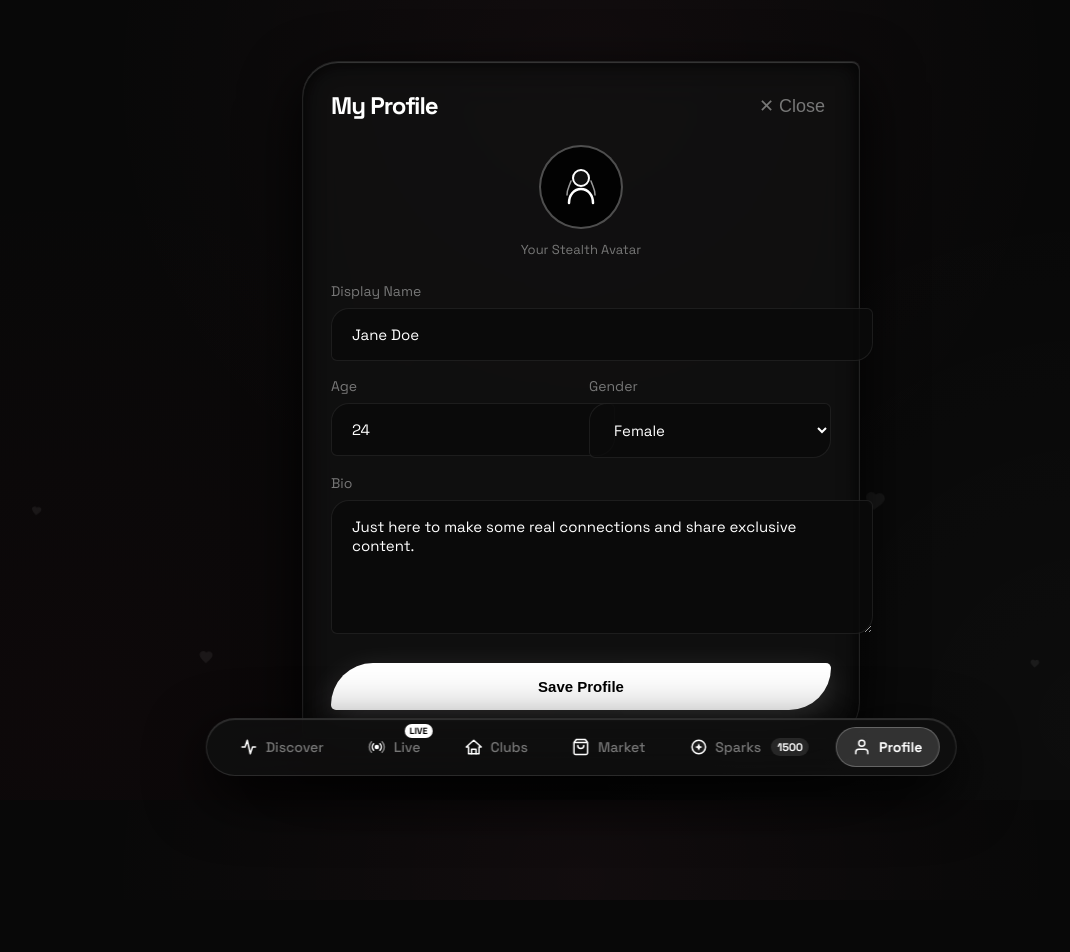
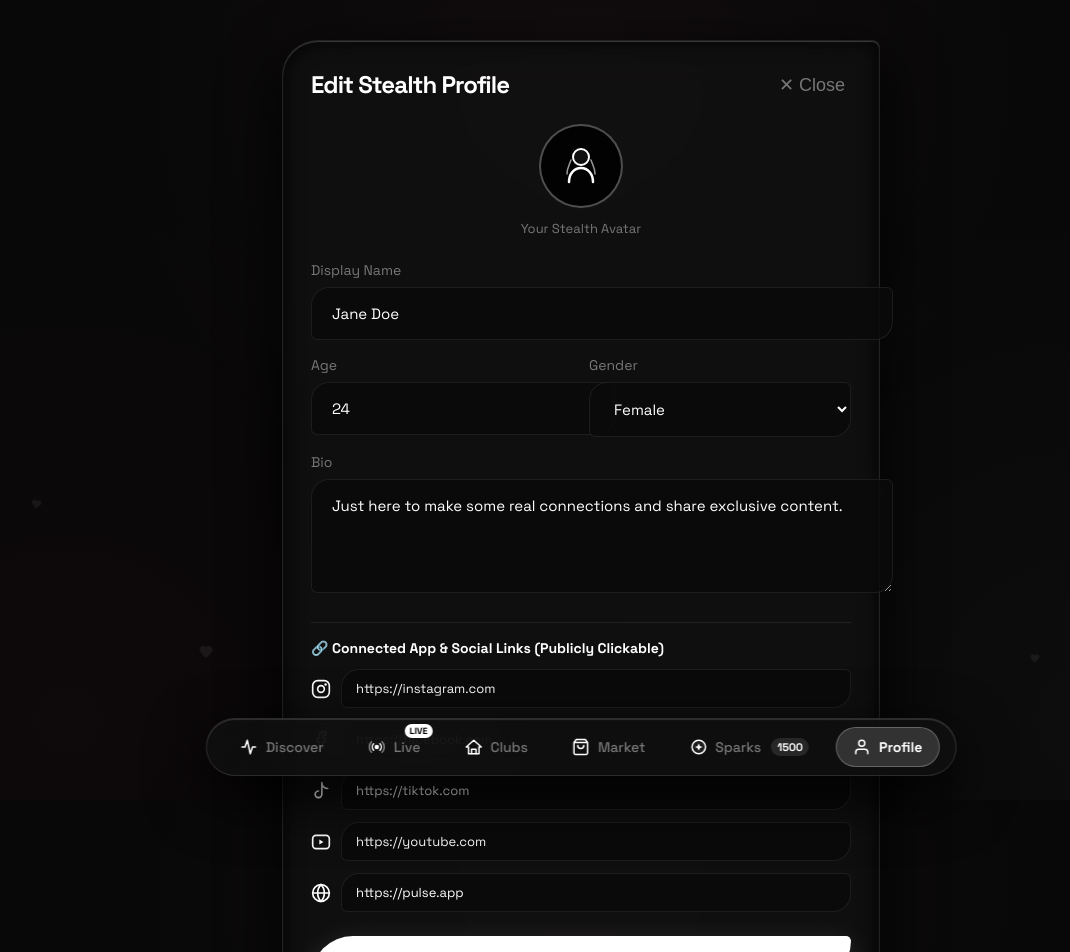
Before and after one commit to gauravpatkotwar/pulse-dating-app, a Next.js app: page /profile in a window 1280 px wide. Shown: the top 952 px of the page, without its empty margins (59-1129 px from the left). Before the commit the page ends 900 px from the top, so only its background shows below. Built offline with nearby package versions, Linux system fonts and the light colour scheme.

Commit message:
feat: add editable and clickable public social app links (Instagram, Facebook, TikTok, YouTube, Website)

```diff
--- a/src/app/components/Icons.tsx
+++ b/src/app/components/Icons.tsx
@@ -187,3 +187,48 @@ export function CurrencyCoinIcon({ size = 20, color = "#FFFFFF" }: IconProps) {
     </svg>
   );
 }
+
+// 17. Social Media Links Icons
+export function InstagramIcon({ size = 18, color = "#FFFFFF" }: IconProps) {
+  return (
+    <svg width={size} height={size} viewBox="0 0 24 24" fill="none" xmlns="http://www.w3.org/2000/svg">
+      <rect x="2" y="2" width="20" height="20" rx="6" stroke={color} strokeWidth="2" />
+      <circle cx="12" cy="12" r="4" stroke={color} strokeWidth="2" />
+      <circle cx="17.5" cy="6.5" r="1.5" fill={color} />
+    </svg>
+  );
+}
+
+export function FacebookIcon({ size = 18, color = "#FFFFFF" }: IconProps) {
+  return (
+    <svg width={size} height={size} viewBox="0 0 24 24" fill="none" xmlns="http://www.w3.org/2000/svg">
+      <path d="M18 2H15C13.6739 2 12.4021 2.52678 11.4645 3.46447C10.5268 4.40215 10 5.67392 10 7V10H7V14H10V22H14V14H17L18 10H14V7C14 6.73478 14.1054 6.48043 14.2929 6.29289C14.4804 6.10536 14.7348 6 15 6H18V2Z" stroke={color} strokeWidth="2" strokeLinecap="round" strokeLinejoin="round" />
+    </svg>
+  );
+}
+
+export function TikTokIcon({ size = 18, color = "#FFFFFF" }: IconProps) {
+  return (
+    <svg width={size} height={size} viewBox="0 0 24 24" fill="none" xmlns="http://www.w3.org/2000/svg">
+      <path d="M9 12A4 4 0 1 0 13 16V2A7 7 0 0 0 20 9" stroke={color} strokeWidth="2" strokeLinecap="round" strokeLinejoin="round" />
+    </svg>
+  );
+}
+
+export function YouTubeIcon({ size = 18, color = "#FFFFFF" }: IconProps) {
+  return (
+    <svg width={size} height={size} viewBox="0 0 24 24" fill="none" xmlns="http://www.w3.org/2000/svg">
+      <rect x="2" y="4" width="20" height="16" rx="4" stroke={color} strokeWidth="2" />
+      <path d="M10 9L15 12L10 15V9Z" fill={color} />
+    </svg>
+  );
+}
+
+export function WebsiteIcon({ size = 18, color = "#FFFFFF" }: IconProps) {
+  return (
+    <svg width={size} height={size} viewBox="0 0 24 24" fill="none" xmlns="http://www.w3.org/2000/svg">
+      <circle cx="12" cy="12" r="10" stroke={color} strokeWidth="2" />
+      <path d="M2 12H22M12 2C14.5 4.5 16 8 16 12C16 16 14.5 19.5 12 22C9.5 19.5 8 16 8 12C8 8 9.5 4.5 12 2Z" stroke={color} strokeWidth="2" />
+    </svg>
+  );
+}
--- a/src/app/context/AppContext.tsx
+++ b/src/app/context/AppContext.tsx
@@ -14,6 +14,15 @@ export interface UserProfile {
   age?: number;
   gender?: string;
   bio?: string;
+
+  // Social Links
+  socialLinks?: {
+    instagram?: string;
+    facebook?: string;
+    tiktok?: string;
+    youtube?: string;
+    website?: string;
+  };
 
   // Platform Entry Pass & Heavy Profile Data
   isActivated?: boolean; // ₹1 Platform Entry Pass
@@ -58,6 +67,13 @@ export function AppProvider({ children }: { children: React.ReactNode }) {
     isVerified: true,
     subscriberCount: 1420,
     subscriptionPrice: 50,
+    socialLinks: {
+      instagram: "https://instagram.com",
+      facebook: "https://facebook.com",
+      tiktok: "https://tiktok.com",
+      youtube: "https://youtube.com",
+      website: "https://pulse.app"
+    },
     gallery: [],
     lockedContent: []
   });
--- a/src/app/profile/page.tsx
+++ b/src/app/profile/page.tsx
@@ -5,7 +5,7 @@ import { useRouter } from "next/navigation";
 import { db } from "@/lib/firebase";
 import { doc, updateDoc } from "firebase/firestore";
 import { useAppContext } from "../context/AppContext";
-import { AvatarFemale, AvatarMale, AvatarOther } from "../components/Icons";
+import { AvatarFemale, AvatarMale, AvatarOther, InstagramIcon, FacebookIcon, TikTokIcon, YouTubeIcon, WebsiteIcon } from "../components/Icons";
 
 export default function ProfilePage() {
   const router = useRouter();
@@ -15,6 +15,14 @@ export default function ProfilePage() {
   const [age, setAge] = useState("");
   const [gender, setGender] = useState("");
   const [bio, setBio] = useState("");
+
+  // Social Media Links state
+  const [instagram, setInstagram] = useState("");
+  const [facebook, setFacebook] = useState("");
+  const [tiktok, setTiktok] = useState("");
+  const [youtube, setYoutube] = useState("");
+  const [website, setWebsite] = useState("");
+
   const [isSaving, setIsSaving] = useState(false);
   const [message, setMessage] = useState("");
 
@@ -25,6 +33,14 @@ export default function ProfilePage() {
       setAge(profile.age?.toString() || "");
       setGender(profile.gender || "");
       setBio(profile.bio || "");
+
+      if (profile.socialLinks) {
+        setInstagram(profile.socialLinks.instagram || "");
+        setFacebook(profile.socialLinks.facebook || "");
+        setTiktok(profile.socialLinks.tiktok || "");
+        setYoutube(profile.socialLinks.youtube || "");
+        setWebsite(profile.socialLinks.website || "");
+      }
     }
   }, [profile]);
 
@@ -35,6 +51,14 @@ export default function ProfilePage() {
     setIsSaving(true);
     setMessage("");
 
+    const socialLinks = {
+      instagram,
+      facebook,
+      tiktok,
+      youtube,
+      website
+    };
+
     try {
       if (user.uid !== 'mock-user-id') {
         const userDocRef = doc(db, "users", user.uid);
@@ -43,9 +67,18 @@ export default function ProfilePage() {
           age: parseInt(age) || null,
           gender,
           bio,
+          socialLinks
         });
       }
-      setMessage("Profile updated successfully!");
+      // Local state update for mock user
+      if (profile) {
+        profile.displayName = displayName;
+        profile.age = parseInt(age) || undefined;
+        profile.gender = gender;
+        profile.bio = bio;
+        profile.socialLinks = socialLinks;
+      }
+      setMessage("Profile & Social Links updated successfully!");
     } catch (error: any) {
       console.error(error);
       setMessage("Error updating profile.");
@@ -59,11 +92,11 @@ export default function ProfilePage() {
   }
 
   return (
-    <main className="app-container" style={{ display: 'flex', justifyContent: 'center', alignItems: 'center', minHeight: '100vh' }}>
-      <div className="glass-panel" style={{ width: '100%', maxWidth: '500px' }}>
+    <main className="app-container" style={{ display: 'flex', justifyContent: 'center', alignItems: 'center', minHeight: '100vh', padding: '40px 24px' }}>
+      <div className="glass-panel" style={{ width: '100%', maxWidth: '540px' }}>
 
         <div style={{ display: 'flex', justifyContent: 'space-between', alignItems: 'center', marginBottom: '24px' }}>
-          <h2 className="h2" style={{ margin: 0 }}>My Profile</h2>
+          <h2 className="h2" style={{ margin: 0 }}>Edit Stealth Profile</h2>
           <button
             onClick={() => router.push('/')}
             style={{ background: 'transparent', border: 'none', color: 'var(--text-secondary)', cursor: 'pointer', fontSize: '18px' }}
@@ -133,28 +166,88 @@ export default function ProfilePage() {
             <textarea
               value={bio}
               onChange={(e) => setBio(e.target.value)}
-              style={{ width: '100%', minHeight: '100px', resize: 'vertical' }}
+              style={{ width: '100%', minHeight: '80px', resize: 'vertical' }}
               placeholder="Tell others about yourself..."
             />
           </div>
 
+          {/* Social Media App Links Section */}
+          <div style={{ borderTop: "1px solid var(--card-border)", paddingTop: "16px", marginTop: "8px" }}>
+            <label style={{ display: "block", marginBottom: "12px", color: "#FFFFFF", fontSize: "14px", fontWeight: 800 }}>
+              🔗 Connected App & Social Links (Publicly Clickable)
+            </label>
+
+            <div style={{ display: "flex", flexDirection: "column", gap: "12px" }}>
+              <div style={{ display: "flex", alignItems: "center", gap: "10px" }}>
+                <InstagramIcon size={20} />
+                <input
+                  type="url"
+                  value={instagram}
+                  onChange={(e) => setInstagram(e.target.value)}
+                  placeholder="https://instagram.com/yourhandle"
+                  style={{ flex: 1, padding: "10px 14px", fontSize: "13px" }}
+                />
+              </div>
+
+              <div style={{ display: "flex", alignItems: "center", gap: "10px" }}>
+                <FacebookIcon size={20} />
+                <input
+                  type="url"
+                  value={facebook}
+                  onChange={(e) => setFacebook(e.target.value)}
+                  placeholder="https://facebook.com/yourprofile"
+                  style={{ flex: 1, padding: "10px 14px", fontSize: "13px" }}
+                />
+              </div>
+
+              <div style={{ display: "flex", alignItems: "center", gap: "10px" }}>
+                <TikTokIcon size={20} />
+                <input
+                  type="url"
+                  value={tiktok}
+                  onChange={(e) => setTiktok(e.target.value)}
+                  placeholder="https://tiktok.com/@yourhandle"
+                  style={{ flex: 1, padding: "10px 14px", fontSize: "13px" }}
+                />
+              </div>
+
+              <div style={{ display: "flex", alignItems: "center", gap: "10px" }}>
+                <YouTubeIcon size={20} />
+                <input
+                  type="url"
+                  value={youtube}
+                  onChange={(e) => setYoutube(e.target.value)}
+                  placeholder="https://youtube.com/@yourchannel"
+                  style={{ flex: 1, padding: "10px 14px", fontSize: "13px" }}
+                />
+              </div>
+
+              <div style={{ display: "flex", alignItems: "center", gap: "10px" }}>
+                <WebsiteIcon size={20} />
+                <input
+                  type="url"
+                  value={website}
+                  onChange={(e) => setWebsite(e.target.value)}
+                  placeholder="https://yourwebsite.com"
+                  style={{ flex: 1, padding: "10px 14px", fontSize: "13px" }}
+                />
+              </div>
+            </div>
+          </div>
+
           {message && (
-            <p style={{
-              color: message.includes("Error") ? "#FF5C5C" : "var(--accent-primary)",
-              textAlign: "center",
-              margin: 0
+            <div style={{
+              color: message.includes('Error') ? 'var(--accent-danger)' : '#FFFFFF',
+              fontSize: '14px',
+              textAlign: 'center',
+              fontWeight: 700
             }}>
               {message}
-            </p>
+            </div>
           )}
 
-          <button
-            type="submit"
-            className="btn-primary"
-            style={{ width: '100%', marginTop: '8px' }}
-            disabled={isSaving}
-          >
-            {isSaving ? "Saving..." : "Save Profile"}
+          <button type="submit" className="btn-primary" disabled={isSaving} style={{ marginTop: '8px' }}>
+            {isSaving ? 'Saving Changes...' : 'Save Profile & Social Links'}
           </button>
         </form>
       </div>
```
Also changed, not shown: src/app/page.tsx (+32 -1 lines).
